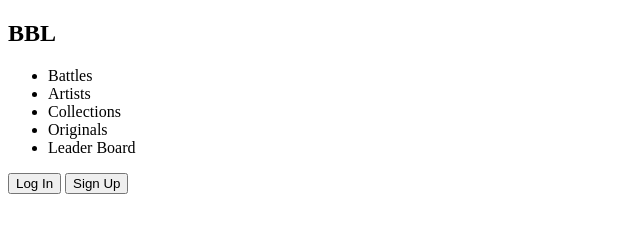
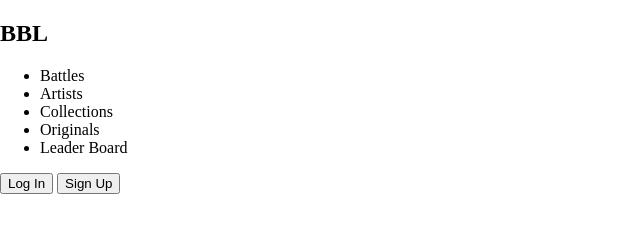
Before and after one commit to MansurTruth/BBL, a plain HTML site: page index.html in a window 1280 px wide. Shown: the whole page, without its empty margins (0-640 px from the left). Drawn offline with Linux system fonts and the light colour scheme.

Commit message:
Fix linter errors

```diff
--- a/index.html
+++ b/index.html
@@ -3,7 +3,8 @@
 <head>
     <meta charset="UTF-8">
     <meta name="viewport" content="width=device-width, initial-scale=1.0">
-    <title>Document</title>
+    <link rel="stylesheet" href="styles.css">
+    <title>BBL</title>
 </head>
 <body>
     <nav>
--- a/styles.css
+++ b/styles.css
@@ -1,4 +1,4 @@
 body {
-    margin: 0;
-    padding: 0;
+  margin: 0;
+  padding: 0;
 }
```
